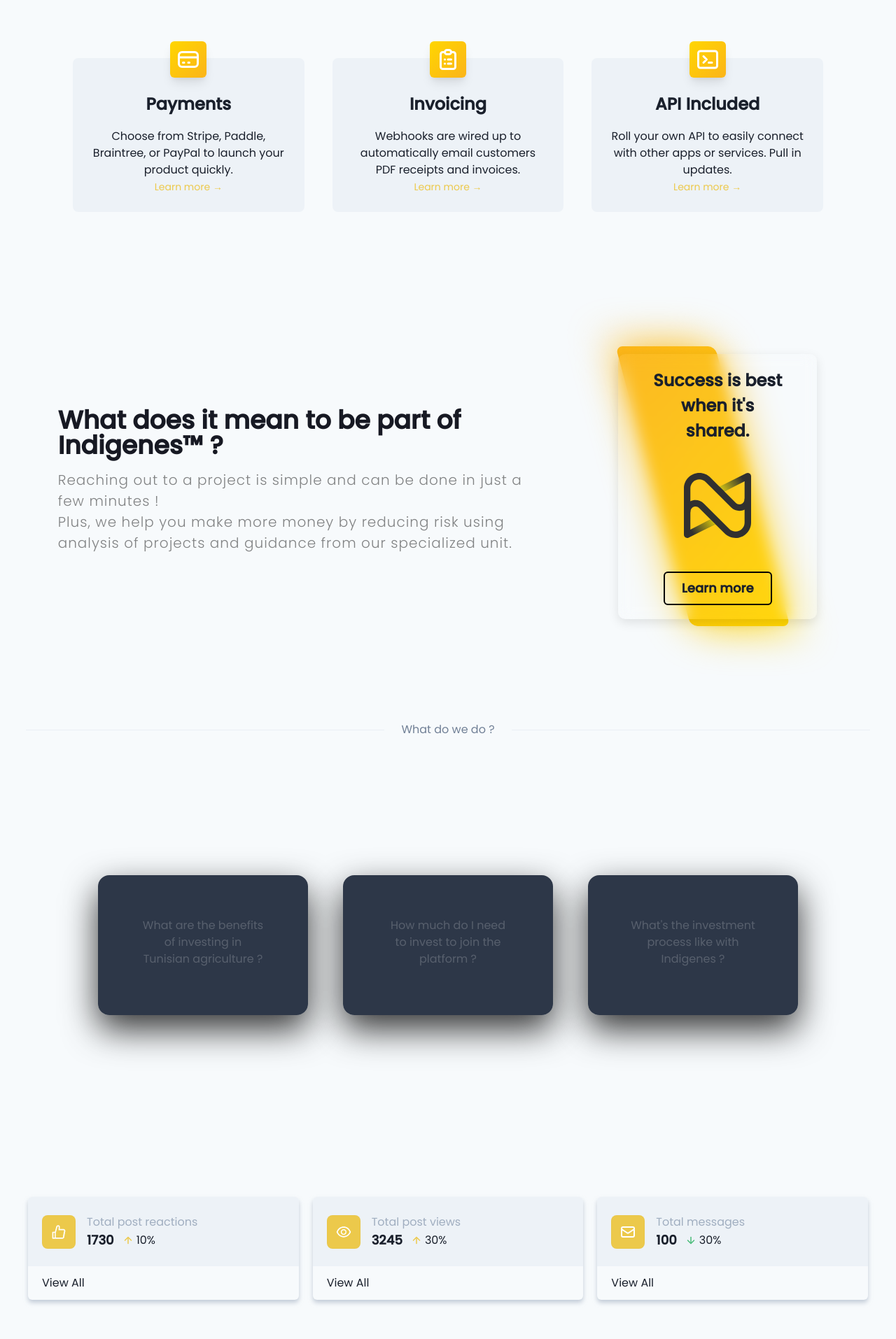
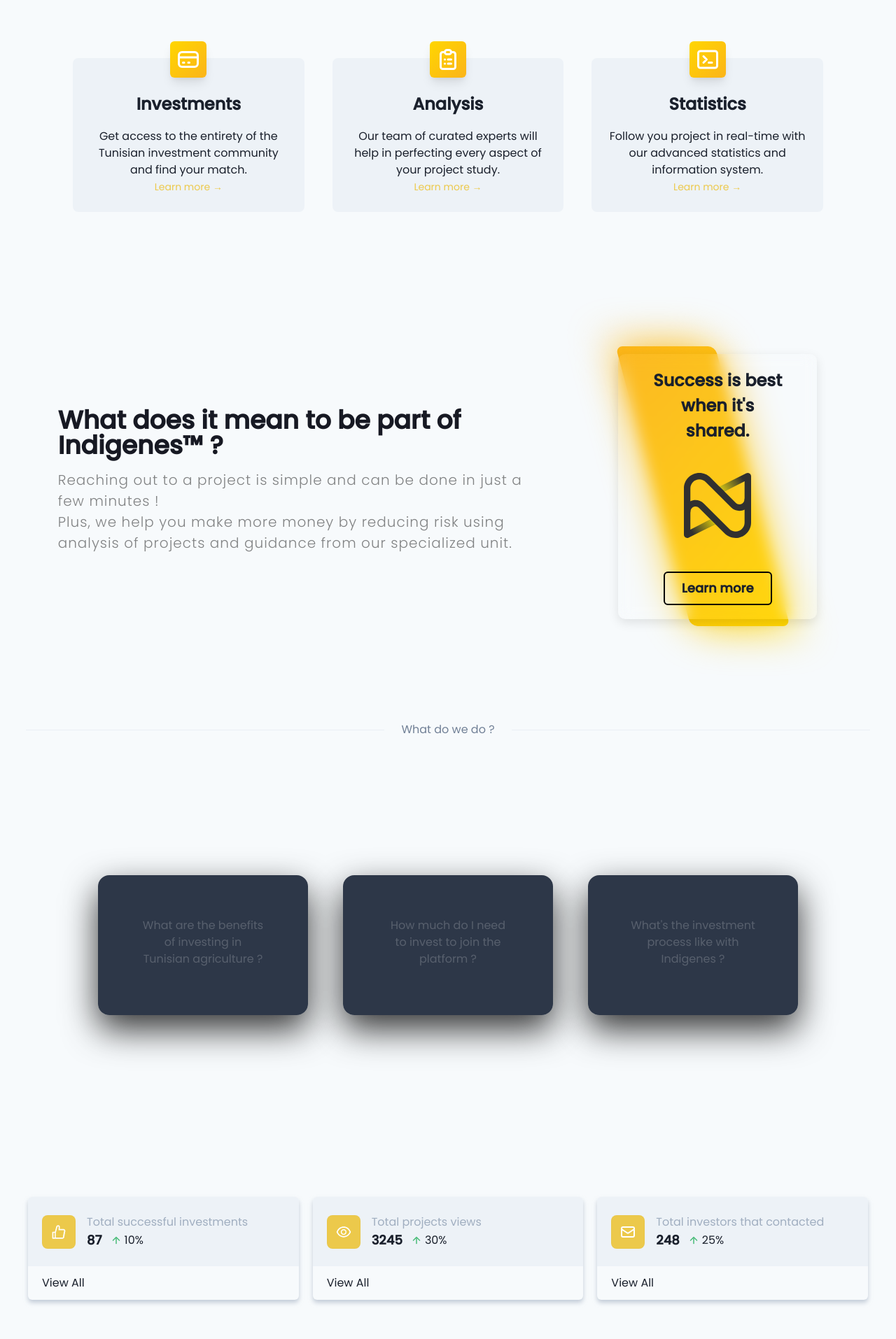
Before and after one commit to Black-Spear/Indigenes-Project, a React (Create React App) app in the folder client/: page / in a window 1280 px wide. Shown: the part 5246-7160 px from the top of the page at 70% size. Built offline with nearby package versions, Linux system fonts and the light colour scheme.

Commit message:
tweaked text in landing

```diff
--- a/client/src/pages/Landing.jsx
+++ b/client/src/pages/Landing.jsx
@@ -3,7 +3,6 @@ import { Hero } from '../sections/Landing/Hero/Hero';
 import Map from '../sections/Landing/Map/Map';
 import { Pricing } from '../sections/Landing/Pricing/Pricing';
 import { Feature } from '../sections/Landing/Features/Feature';
-import { Features2 } from '../sections/Landing/Features2/Features2';
 import { Features4 } from '../sections/Landing/Features4/Features4';
 import { Testimonial } from '../sections/Landing/Testimonial/Testimonial';
 import { Popular } from '../sections/Landing/Popular/Popular';
@@ -27,6 +26,7 @@ const Landing = () => {
   return (
     <>
       <Hero />
+
       <Box bg="gray.50" _dark={{ bg: colors }} mt="3%">
         <Map />
 
@@ -48,9 +48,15 @@ const Landing = () => {
           <Divider w={'40%'}></Divider>
         </HStack>
 
-        <About />
-        <About3 />
-        <Features4 />
+        <About //Two pictures and 2 description paragraphs
+         />
+
+        <About3 //We're here to help. (visit help center)
+        />
+
+        <Features4 //Everything your app needs (3 cards with features)
+        />
+
         <About2 //what does it mean to be part of indignees?
         />
 
@@ -64,13 +70,18 @@ const Landing = () => {
 
         <QuestionCards />
 
-        <Stats1 />
+        <Stats1 // 3 cards with stats
+        />
 
         <Testimonial />
-        <Feature />
+
+        <Feature //to be removed
+         />
+
       </Box>
 
       <Box bg="gray.50" _dark={{ bg: 'gray.800' }}>
+
         <HStack align={'center'} justify="center" spacing={6}>
           <Divider w={'30%'}></Divider>
           <Text color={useColorModeValue('gray.500', 'gray.600')}>
@@ -78,6 +89,7 @@ const Landing = () => {
           </Text>
           <Divider w={'30%'}></Divider>
         </HStack>
+
         <Pricing />
 
         <HStack align={'center'} justify="center" spacing={6}>
@@ -87,7 +99,9 @@ const Landing = () => {
           </Text>
           <Divider w={'40%'}></Divider>
         </HStack>
+
         <Contact />
+
       </Box>
     </>
   );
--- a/client/src/sections/Landing/Features4/Features4.jsx
+++ b/client/src/sections/Landing/Features4/Features4.jsx
@@ -11,9 +11,9 @@ import {
 
 const features = [
   {
-    heading: 'Payments',
+    heading: 'Investments',
     content:
-      'Choose from Stripe, Paddle, Braintree, or PayPal to launch your product quickly.',
+      'Get access to the entirety of the Tunisian investment community and find your match.',
     icon: (
       <svg
         width={36}
@@ -33,9 +33,9 @@ const features = [
     ),
   },
   {
-    heading: 'Invoicing',
+    heading: 'Analysis',
     content:
-      'Webhooks are wired up to automatically email customers PDF receipts and invoices.',
+      'Our team of curated experts will help in perfecting every aspect of your project study.',
     icon: (
       <svg
         width={36}
@@ -55,9 +55,9 @@ const features = [
     ),
   },
   {
-    heading: 'API Included',
+    heading: 'Statistics',
     content:
-      'Roll your own API to easily connect with other apps or services. Pull in updates.',
+      'Follow you project in real-time with our advanced statistics and information system.',
     icon: (
       <svg
         width={36}
@@ -83,7 +83,7 @@ const Features4 = () => {
   return (
     <Container maxW="6xl" p={{ base: 5, md: 10 }}>
       <chakra.h3 fontSize="4xl" fontWeight="bold" mb={20} textAlign="center">
-        Everything your app needs and more
+        Everything your project needs and more
       </chakra.h3>
       <SimpleGrid
         columns={{ base: 1, sm: 2, md: 3 }}
--- a/client/src/sections/Landing/Stats1/Stats1.jsx
+++ b/client/src/sections/Landing/Stats1/Stats1.jsx
@@ -21,24 +21,24 @@ import { AiOutlineLike, AiOutlineEye } from 'react-icons/ai';
 const statData = [
   {
     id: 1,
-    label: 'Total post reactions',
-    score: 1730,
+    label: 'Total successful investments',
+    score:87,
     icon: AiOutlineLike,
     percentage: '10%',
   },
   {
     id: 2,
-    label: 'Total post views',
+    label: 'Total projects views',
     score: 3245,
     icon: AiOutlineEye,
     percentage: '30%',
   },
   {
     id: 3,
-    label: 'Total messages',
-    score: 100,
+    label: 'Total investors that contacted',
+    score: 248,
     icon: HiOutlineMail,
-    percentage: '30%',
+    percentage: '25%',
   },
 ];
 
@@ -103,9 +103,9 @@ const Card = ({ data }) => {
               </Text>
               <Flex>
                 {Number(data.score) > 100 ? (
-                  <Icon as={BsArrowUpShort} w={6} h={6} color="yellow.400" />
+                  <Icon as={BsArrowUpShort} w={6} h={6} color="green.400" />
                 ) : (
-                  <Icon as={BsArrowDownShort} w={6} h={6} color="green.400" />
+                  <Icon as={BsArrowUpShort} w={6} h={6} color="green.400" />
                 )}
                 <Text as="h2" fontSize="md">
                   {data.percentage}
```
